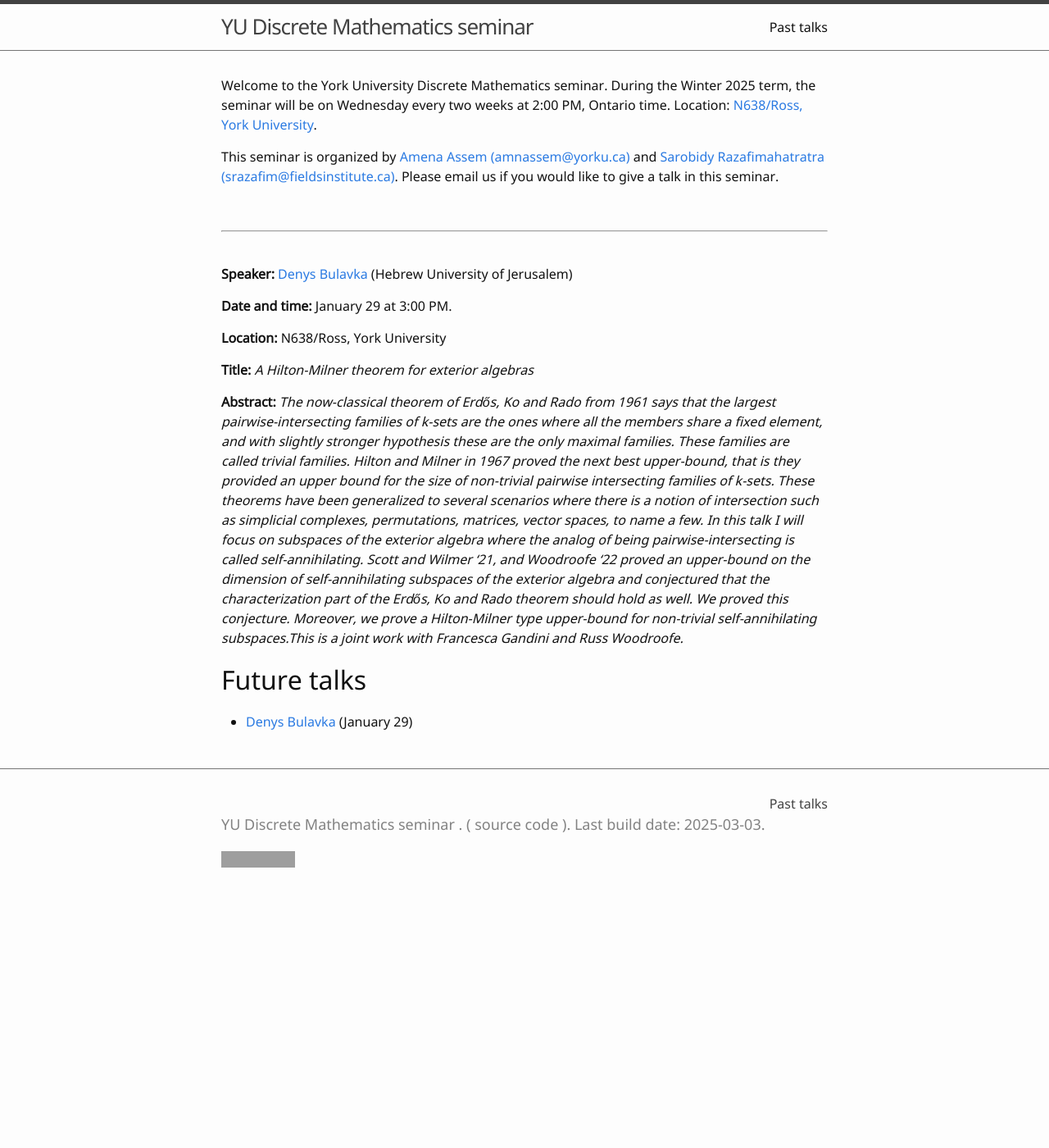
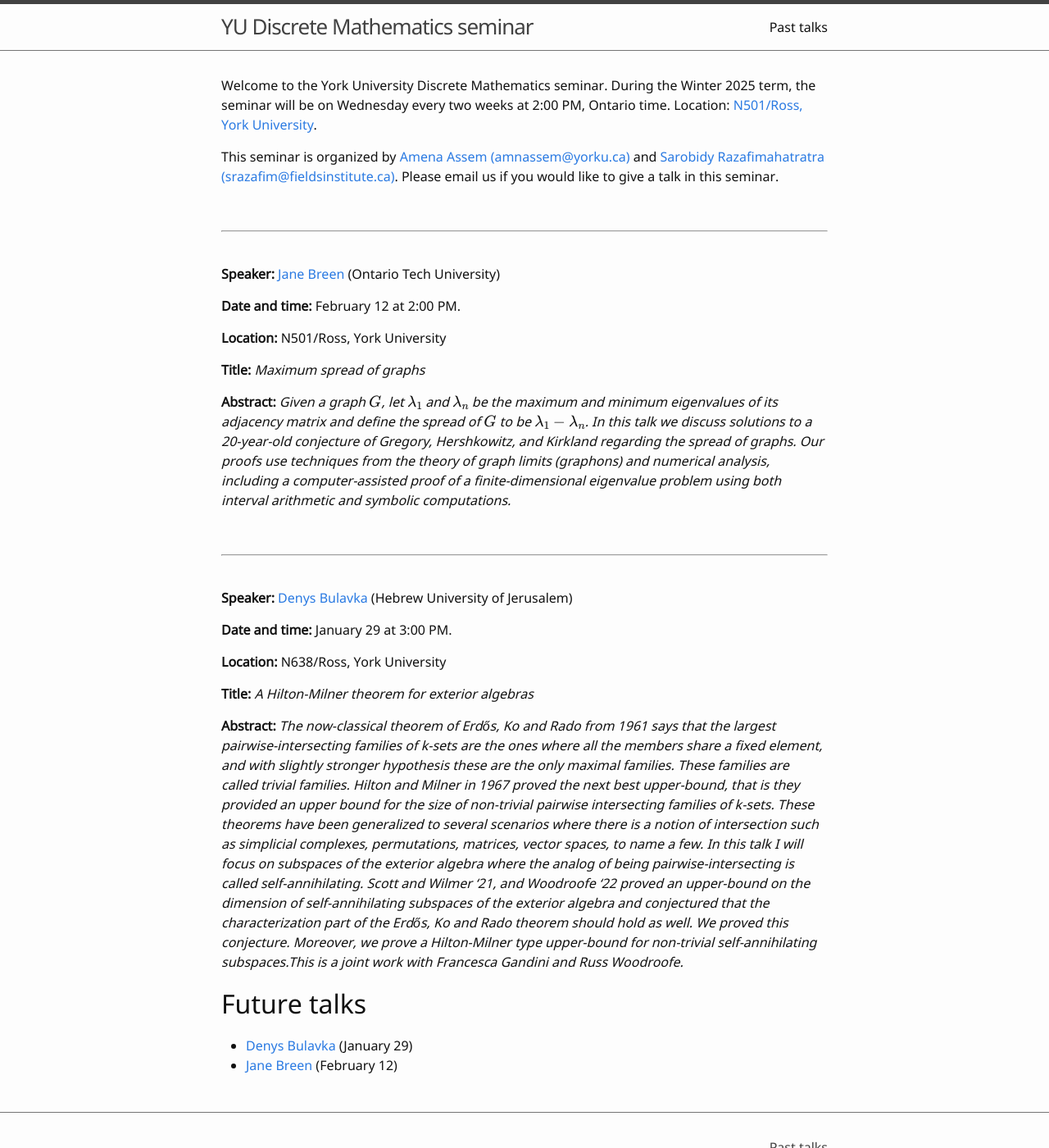
Before and after one commit to sarobidy19/YU-discrete-math, a Jekyll site: the page built from index.md, in a window 1280 px wide and 1400 px high. Shown: the whole window at 82% size. Built offline with Jekyll 4.4.1, drawn with Linux system fonts in a browser that asks for light colours; formulas are drawn with MathJax 3; grey boxes are pictures that could not be loaded.

Commit message:
Feb 12 speaker

```diff
--- a/index.md
+++ b/index.md
@@ -2,9 +2,25 @@
 title: Home
 ---
 
-Welcome to the York University Discrete Mathematics seminar. During the Winter 2025 term, the seminar will be on Wednesday every two weeks at 2:00 PM, Ontario time. Location: [N638/Ross, York University](https://www.google.com/maps/dir//Toronto,+ON+M3J+1P3/@43.7722137,-79.5861929,12z/data=!4m8!4m7!1m0!1m5!1m1!1s0x882b2e2562b62519:0x7d29e594af98aab4!2m2!1d-79.5037922!2d43.7722433?entry=ttu&g_ep=EgoyMDI0MDkxOC4xIKXMDSoASAFQAw%3D%3D).
+Welcome to the York University Discrete Mathematics seminar. During the Winter 2025 term, the seminar will be on Wednesday every two weeks at 2:00 PM, Ontario time. Location: [N501/Ross, York University](https://www.google.com/maps/dir//Toronto,+ON+M3J+1P3/@43.7722137,-79.5861929,12z/data=!4m8!4m7!1m0!1m5!1m1!1s0x882b2e2562b62519:0x7d29e594af98aab4!2m2!1d-79.5037922!2d43.7722433?entry=ttu&g_ep=EgoyMDI0MDkxOC4xIKXMDSoASAFQAw%3D%3D).
 
 This seminar is organized by [Amena Assem](https://www.amenaassem.com/) [(amnassem@yorku.ca)](mailto:amnassem@yorku.ca) and [Sarobidy Razafimahatratra](https://sarobidyraz.com/) [(srazafim@fieldsinstitute.ca)](mailto:srazafim@fieldsinstitute.ca). Please email us if you would like to give a talk in this seminar.
+
+<br>
+
+---
+
+<br>
+
+**Speaker:** [Jane Breen](https://sites.google.com/view/breenj) (Ontario Tech University)
+
+**Date and time:** February 12 at 2:00 PM.
+
+**Location:** N501/Ross, York University
+
+**Title:** *Maximum spread of graphs*
+
+**Abstract:** *Given a graph $$G$$, let $$\lambda_1$$  and $$\lambda_n$$ be the maximum and minimum eigenvalues of its adjacency matrix and define the spread of $$G$$ to be $$\lambda_1-\lambda_n$$. In this talk we discuss solutions to a 20-year-old conjecture of Gregory, Hershkowitz, and Kirkland regarding the spread of graphs. Our proofs use techniques from the theory of graph limits (graphons) and numerical analysis, including a computer-assisted proof of a finite-dimensional eigenvalue problem using both interval arithmetic and symbolic computations.*
 
 <br>
 
@@ -25,3 +41,4 @@ This seminar is organized by [Amena Assem](https://www.amenaassem.com/) [(amnass
 # Future talks
 
 * 	[Denys Bulavka](https://kam.mff.cuni.cz/~dbulavka/) (January 29)
+* 	[Jane Breen](https://sites.google.com/view/breenj) (February 12)
```
